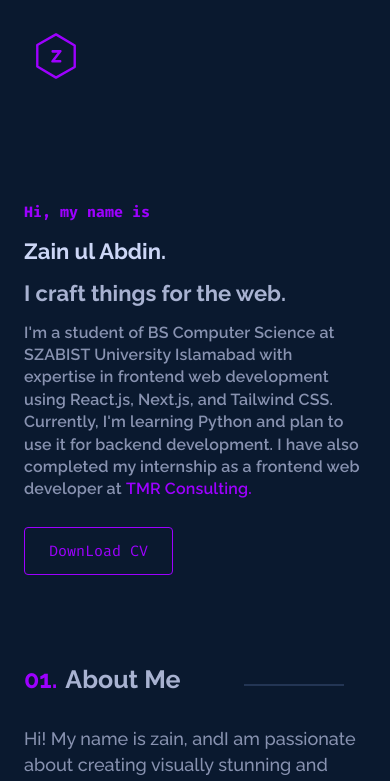
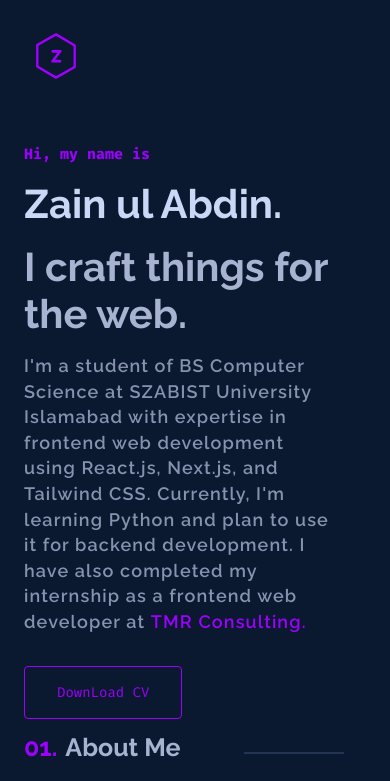
Before and after one commit to Ha789449/portfolio, a Next.js app: page / in a window 390 px wide. Shown: the top 781 px of the page. Built offline with nearby package versions, Linux system fonts and the light colour scheme.

Commit message:
Portfolio

```diff
--- a/src/scss/sections/_hero.scss
+++ b/src/scss/sections/_hero.scss
@@ -6,70 +6,38 @@
   gap: 1rem;
   justify-content: center;
   min-height: 60vh;
-
   &-title {
     color: var(--theme-color);
     font-size: var(--tsm2);
     font-family: var(--fira-code);
   }
-
   &-title-large {
     font-size: var(--tgiant);
     font-family: var(--raleway);
     color: var(--light-slate);
   }
-
   &-title-sub {
     color: var(--lightest-slate);
   }
-
   &-text {
     color: var(--slate);
     margin-right: 40%;
     font-size: var(--tlarge);
-    letter-spacing: 0.05rem;
+    letter-spacing: 0.07rem;
     line-height: 1.6rem;
     font-weight: 600;
     font-family: var(--raleway);
   }
-
   &-button {
     margin-top: 2rem;
-
     .btn {
       padding: 1rem 2rem;
       font-size: var(--tsm1);
     }
   }
-
   @media screen and (max-width: 768px) {
     &-text {
       width: 90%;
     }
   }
-
-  @media screen and (max-width: 678px) {
-    margin-top: 1rem; // Reduce margin-top for smaller screens
-
-    &-title-large {
-      font-size: var(--tlarge2); // Adjust title size for smaller screens
-    }
-
-    &-text {
-      margin-right: 2px; // Remove the right margin
-      letter-spacing: 0.01rem;
-      width: 100%; // Make the text take up the full width
-      font-size: var(--tmd1); // Adjust font size for readability on smaller screens
-      line-height: 1.4rem; // Adjust line-height for smaller screens
-    }
-
-    &-button {
-      margin-top: 1.5rem; // Reduce the margin-top for the button
-    }
-
-    .btn {
-      padding: 0.8rem 1.5rem; // Reduce padding for smaller screens
-      font-size: var(--tsm2); // Slightly smaller font size for the button text
-    }
-  }
 }
```
Also changed, not shown: src/scss/sections/_navbar.scss (line endings or trailing spaces).
